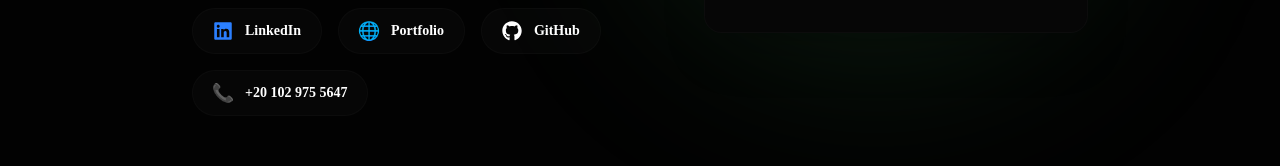
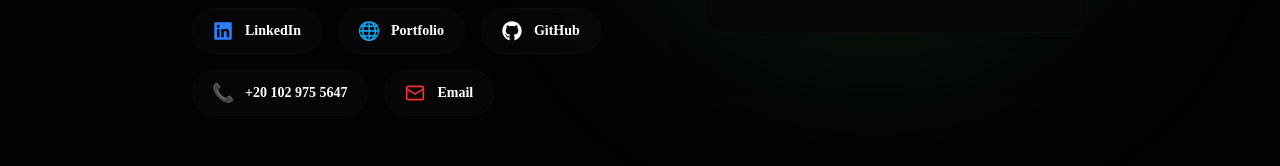
Before and after one commit to OmarElzarka/DebuggerDude, a Next.js app: page /about in a window 1280 px wide. Shown: the part 1675-1841 px from the top of the page. Built offline with nearby package versions, Linux system fonts and the light colour scheme.

Commit message:
docs: Update README and contact info

```diff
--- a/src/app/about/page.tsx
+++ b/src/app/about/page.tsx
@@ -87,6 +87,10 @@ export default function AboutPage() {
                   <span className="w-5 h-5 flex items-center justify-center font-bold text-lg">📞</span>
                   <span className="font-semibold text-sm">{siteConfig.links.phone}</span>
                 </Link>
+                <Link href={`mailto:${siteConfig.links.email}`} className="flex items-center space-x-3 p-3 px-5 bg-card border border-border/50 rounded-full hover:bg-primary/10 hover:text-primary hover:border-primary/50 transition-all duration-300">
+                  <Mail className="w-5 h-5 text-red-500" />
+                  <span className="font-semibold text-sm">Email</span>
+                </Link>
               </div>
             </div>
           </div>
--- a/src/components/home/CommunitySection.tsx
+++ b/src/components/home/CommunitySection.tsx
@@ -41,7 +41,7 @@ export function CommunitySection() {
             viewport={{ once: true }}
             className="text-3xl md:text-5xl font-extrabold tracking-tight mb-6"
           >
-            A Global Engineering <span className="text-primary">Community</span>
+            We helped engineers <span className="text-primary">from:</span>
           </motion.h2>
           <motion.p
             initial={{ opacity: 0, y: 20 }}
--- a/src/config/site.ts
+++ b/src/config/site.ts
@@ -7,7 +7,7 @@ export const siteConfig = {
     github: "https://github.com/OmarElzarka",
     linkedin: "https://www.linkedin.com/in/omar-elzarka-168862281/",
     twitter: "https://twitter.com",
-    email: "contact@debuggerdude.com",
+    email: "omarelzarka1@gmail.com",
     portfolio: "https://omarelzarka.com/",
     phone: "+20 102 975 5647",
   },
```
Also changed, not shown: 1 other file (tests, documents, lock files or other folders).
